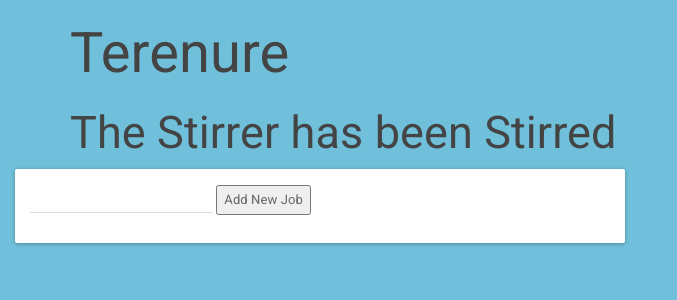
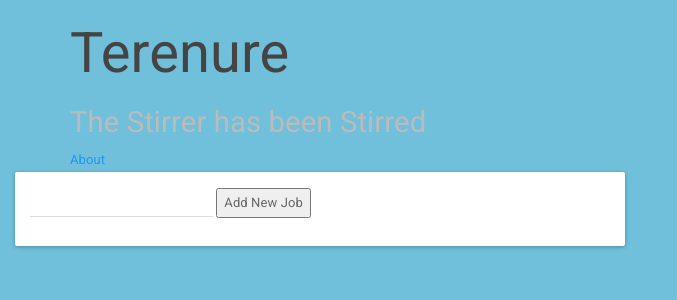
Before and after one commit to KillianDavitt/TerenureHouse, a Flask app: page / in a window 1280 px wide. Shown: the top 300 px of the page, without its empty margins (0-677 px from the left). Run offline with Flask 2, Linux system fonts and the light colour scheme; data that the repository does not hold is empty; some libraries are stand-ins or nearby versions.

Commit message:
Added about page

```diff
--- a/app/templates/index.html
+++ b/app/templates/index.html
@@ -3,7 +3,8 @@
 {% block content %}
 <div class="container">
     <h1> Terenure</h1>
-    <h2>The Stirrer has been Stirred</h2>
+    <h2><small>The Stirrer has been Stirred</small></h2>
+    <a href="/about">About</a>
 </div>
 {% for job in complete_list %}
 <div class="clearfix col-xs-6 padding">
--- a/app/views.py
+++ b/app/views.py
@@ -7,6 +7,10 @@ from .forms import PinForm
 from .models import User, Job, Work
 
 from datetime import datetime
+
+@app.route('/about')
+def about():
+    return render_template('about.html')
 
 @app.route('/')
 @app.route('/index')
```
Also changed, not shown: app/templates/about.html (added, +9 -0 lines), app/static/lads.jpg (added).
